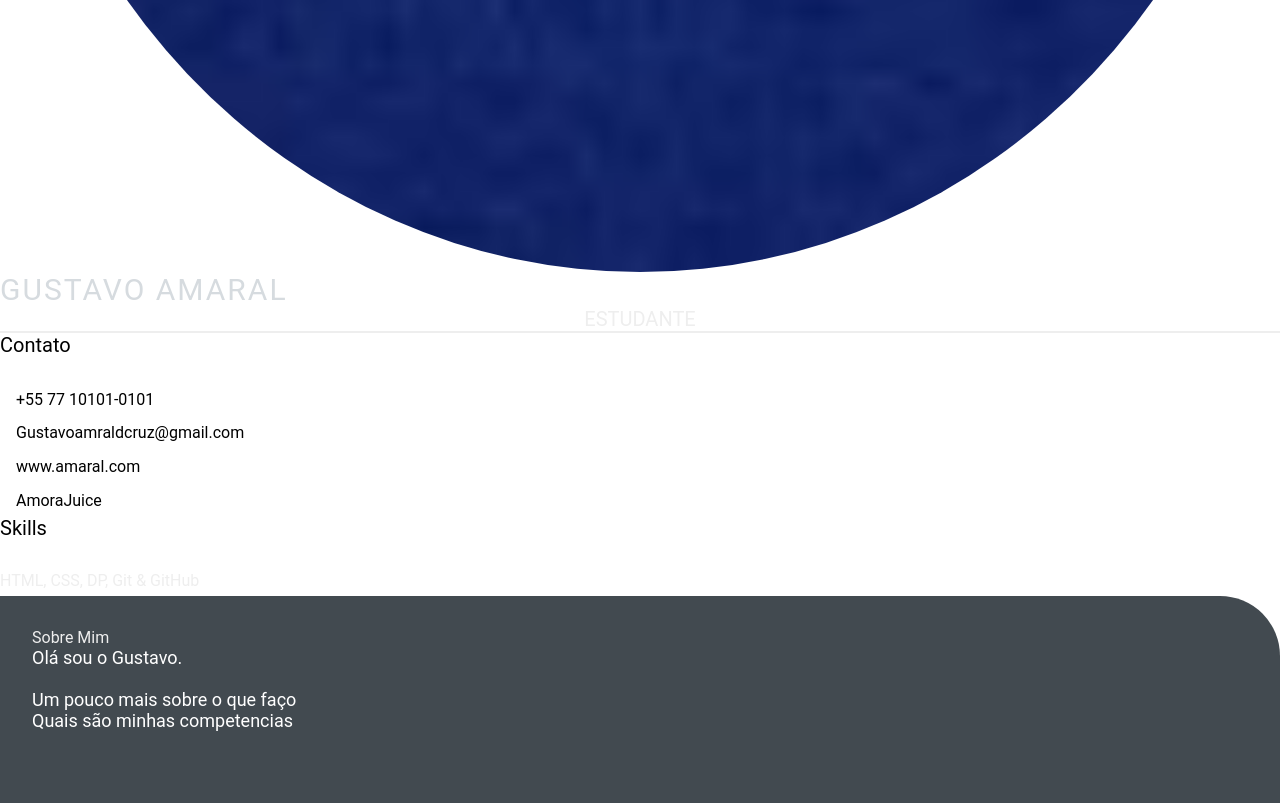
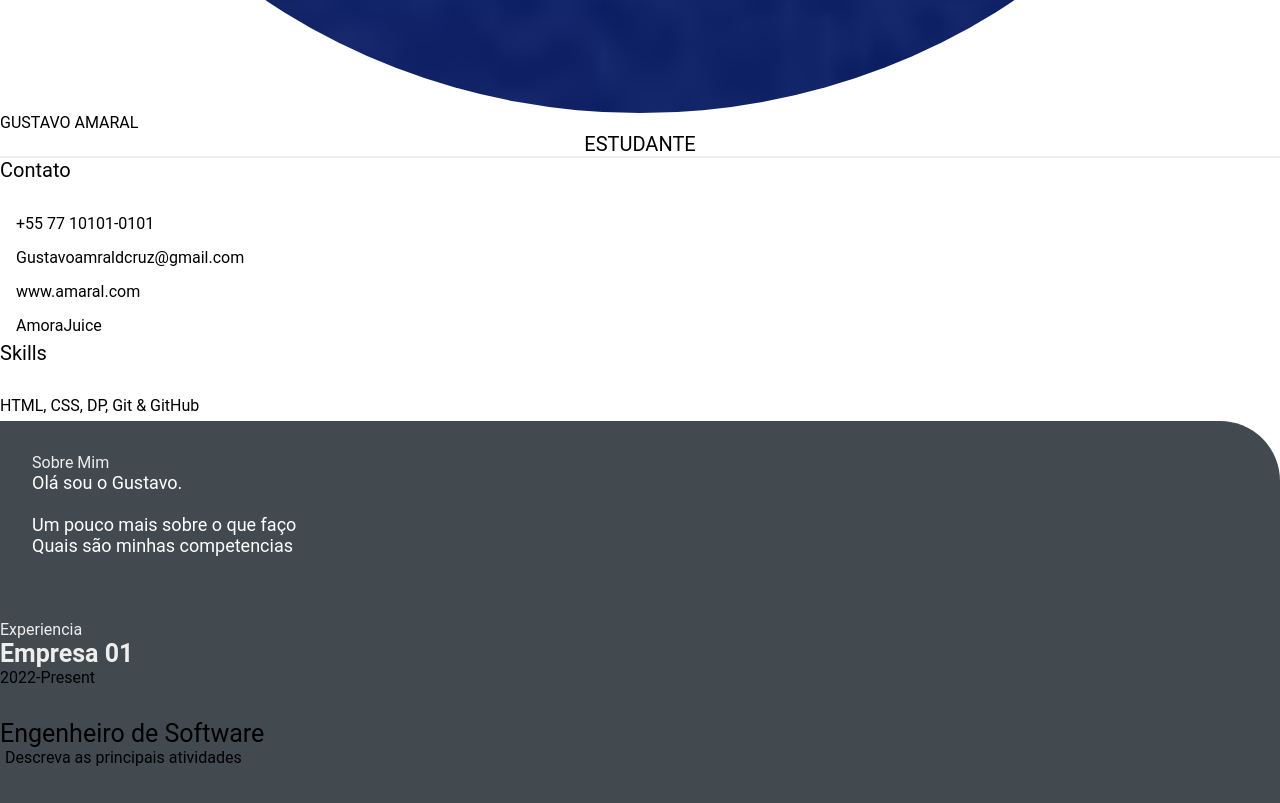
Before and after one commit to AmoraJuice/GustavoAmaral.github.io, a plain HTML site: page index.html in a window 1280 px wide. Shown: the part 1080-1883 px from the top of the page. Drawn offline with Linux system fonts and the light colour scheme.

Commit message:
Day 03 (#3)
* feature: add index.html

```diff
--- a/index.html
+++ b/index.html
@@ -12,7 +12,7 @@
             <section class="left-Section">
                 <Section class="left-section-content">
                         <div class="profile">
-                            <img class="profile-image" src="img/Screenshot_2.jpg" alt="profile image">
+                            <img class="profile-image" src="img/Screenshot_1.jpg" alt="profile image">
                             <p class="name">Gustavo Amaral</p>
                             <p class="profession">Estudante</p>
                         </div>
@@ -43,7 +43,26 @@
                                 </p>
                             </section>
                     </div>
-            </section>
+                    <section class="experience gap">
+                        <div class="experience gap">
+                            <div class="right-title">Experiencia</div>
+                            <div class="experience-contents>"
+                                <div class="exp-left">
+                                    <p class="exp-company-name">Empresa 01</p>
+                                    <p class="exp-time-periodic">2022-Present</p>
+                                </div>
+                            </div>
+                            <div class="exp-right">
+                                    <p class="exp-position">Engenheiro de Software</p>
+                                    <p class="exp-desc">
+                                        Descreva as principais atividades
+                                    </p>
+
+                            </div>
+
+                    </section>
+                    </section>
+
     </main>
 </body>
 </html>
--- a/style.css
+++ b/style.css
@@ -42,14 +42,14 @@
 }
 
 .name {
-    color: #D6DBDF;
-    font-size: 30px;
-    letter-spacing: 2px;
+    color: #000000;
+    font-size: 30 px;
+    letter-spacing: 2 px;
     text-transform: uppercase;
 }
 
 .profession {
-    color: #eeeeee;
+    color: #000000;
     font-size: 20px;
     text-transform: uppercase;
     text-align: center;
@@ -81,9 +81,10 @@
 .skills ul {
     padding-top: 1.5rem;
 }
+
 .skills ul li p {
     padding: .4rem 0;
-    color: #eeeeee;
+    color: #000000;
 }
 
 .right-section-contents {
@@ -97,7 +98,53 @@
 .gap {
     padding-bottom: 2rem;
 }
+
 .about-me-contents {
     font-size: 18px;
     color: #ffffff;
 }
+
+.experience-contents,
+.education-contents,
+.awards-contents {
+    display: grid;
+    grid-template-columns: repeat (2, 1fr);
+    padding-bottom: 2rem;
+    color: #F1F8FD;
+}
+
+.experience-contents,
+.education-contents,
+.awards-contents {
+    display: grid;
+    grid-template-columns: repeat(2, 1fr);
+    padding-bottom: 2rem;
+    color: #F1F8FD;
+}
+
+.exp-company-name,
+.education-school-name,
+.awards-company-name {
+    font-size: 25px;
+    font-weight: bold;
+    color: #eeeeee
+}
+
+.exp-time-period,
+.educationp-time-period,
+.awards-time-period {
+    font-size: 18px;
+}
+
+.exp-position,
+.education-subject,
+.awards-name {
+    font-size: 25px;
+}
+
+.exp-desc,
+.education-desc,
+.awards-desc {
+    font-size: 16px;
+    padding-left: 5px;
+}
```
Also changed, not shown: img/Screenshot_1.jpg (added), img/Screenshot_2.jpg (deleted).
